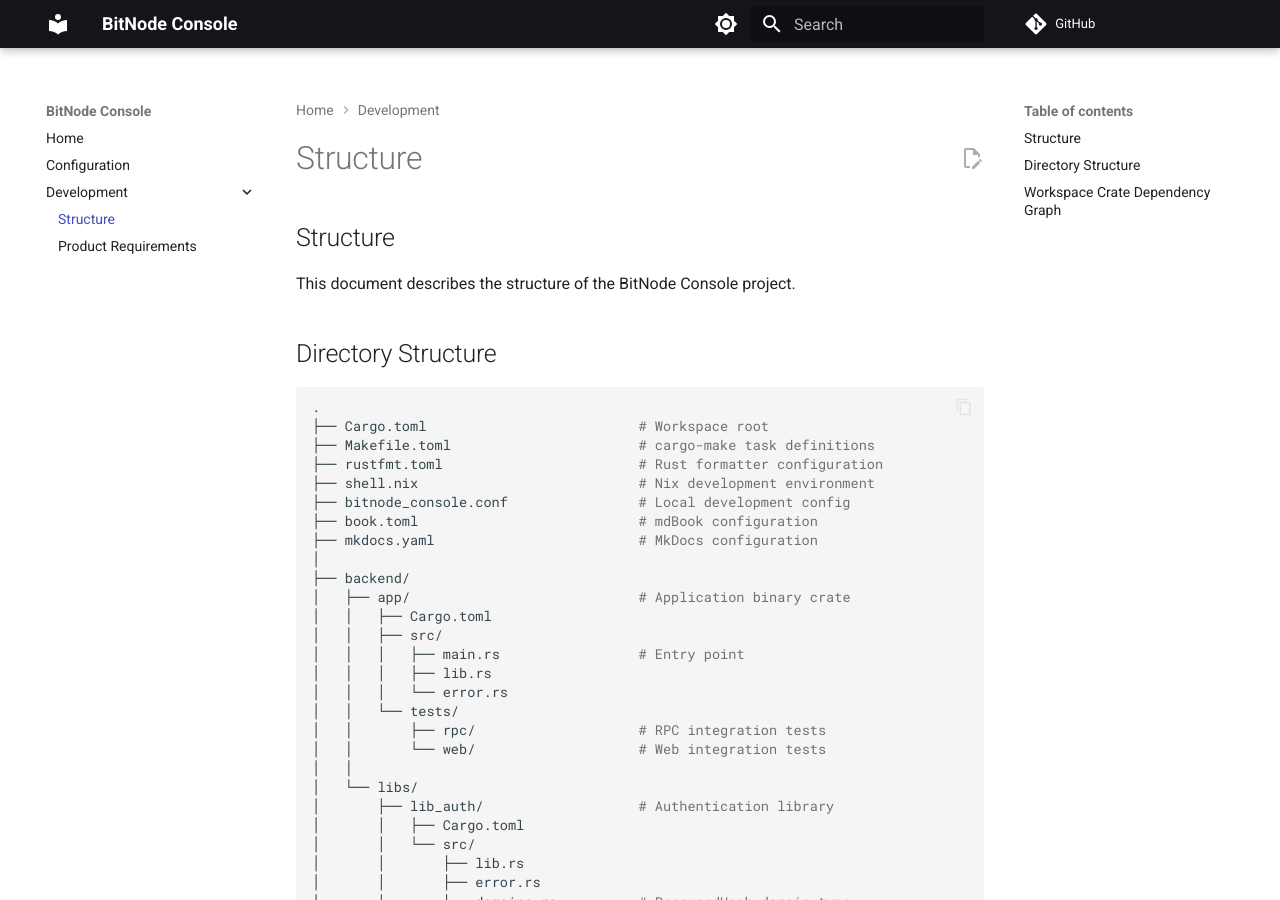
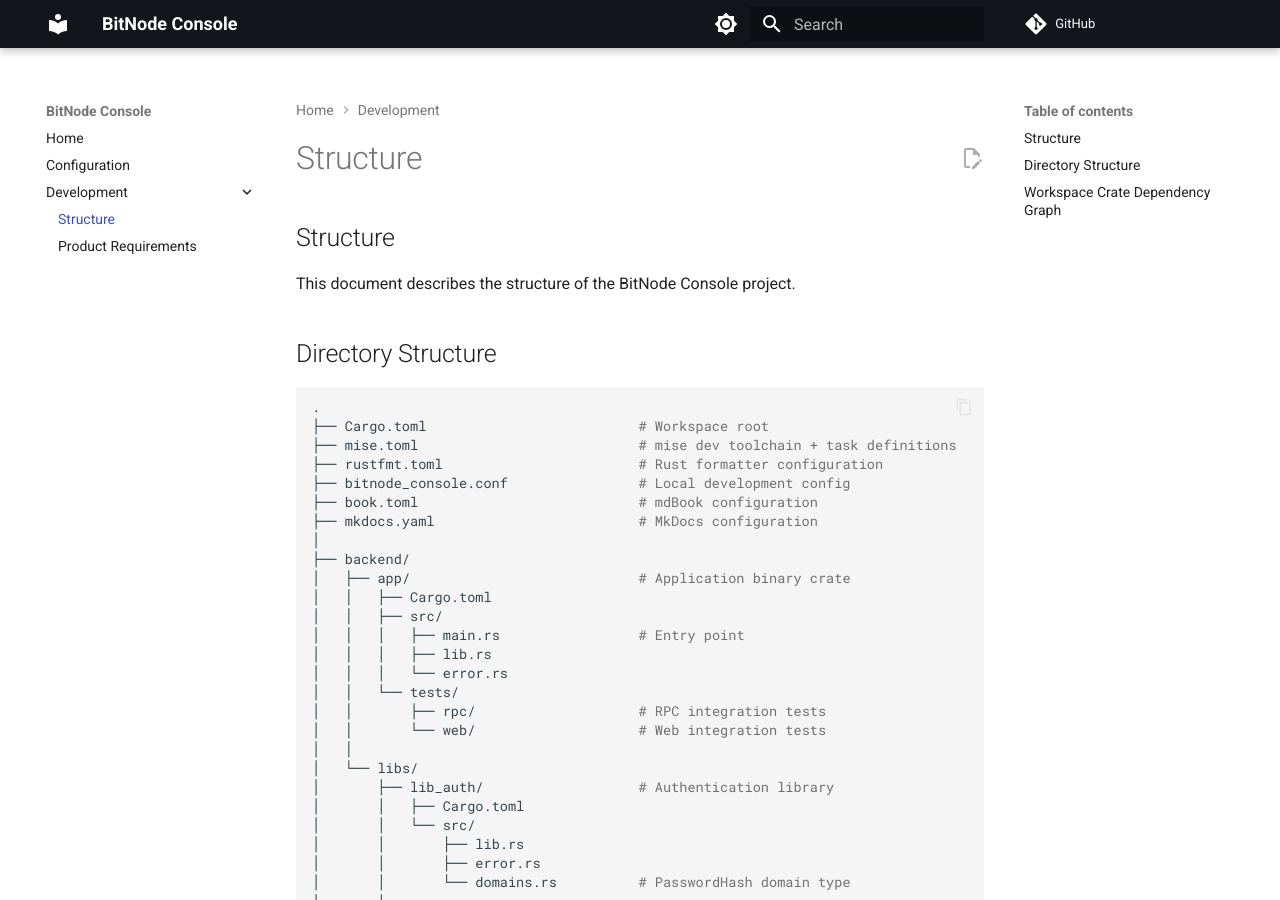
Before and after one commit to IanTeda/BitNode-Console, an MkDocs documentation site: the page built from docs/structure.md, in a window 1280 px wide and 900 px high. Built offline with MkDocs 1.6.1 and Material for MkDocs 9.7.7, drawn with Linux system fonts in a browser that asks for light colours; comment, search, counter and statistics services are not loaded.

Commit message:
Update project structure doc for mise
Co-Authored-By: Claude Sonnet 5.5 <noreply@anthropic.com>

````diff
--- a/docs/structure.md
+++ b/docs/structure.md
@@ -7,9 +7,8 @@ This document describes the structure of the BitNode Console project.
 ```bash
 .
 ├── Cargo.toml                          # Workspace root
-├── Makefile.toml                       # cargo-make task definitions
+├── mise.toml                           # mise dev toolchain + task definitions
 ├── rustfmt.toml                        # Rust formatter configuration
-├── shell.nix                           # Nix development environment
 ├── bitnode_console.conf                # Local development config
 ├── book.toml                           # mdBook configuration
 ├── mkdocs.yaml                         # MkDocs configuration
````
